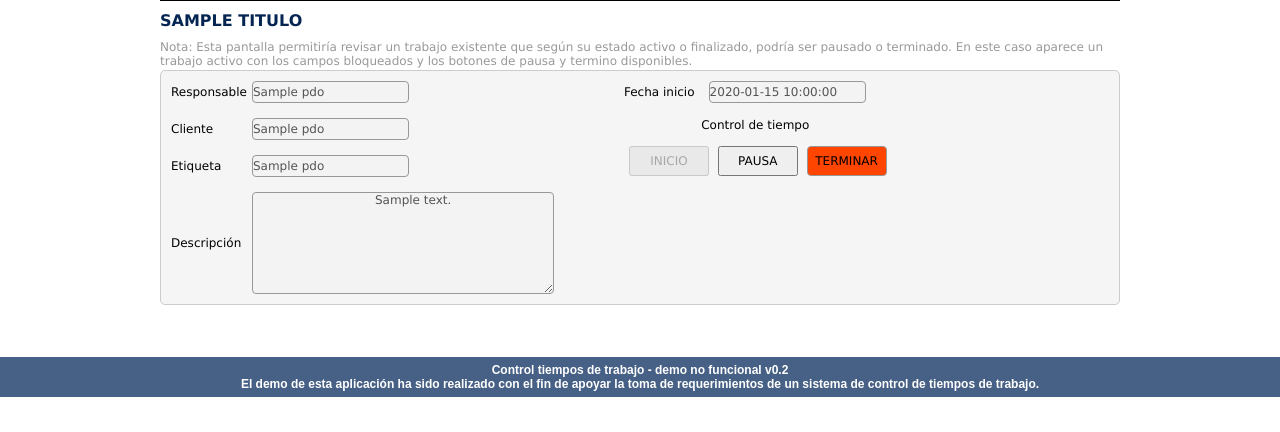
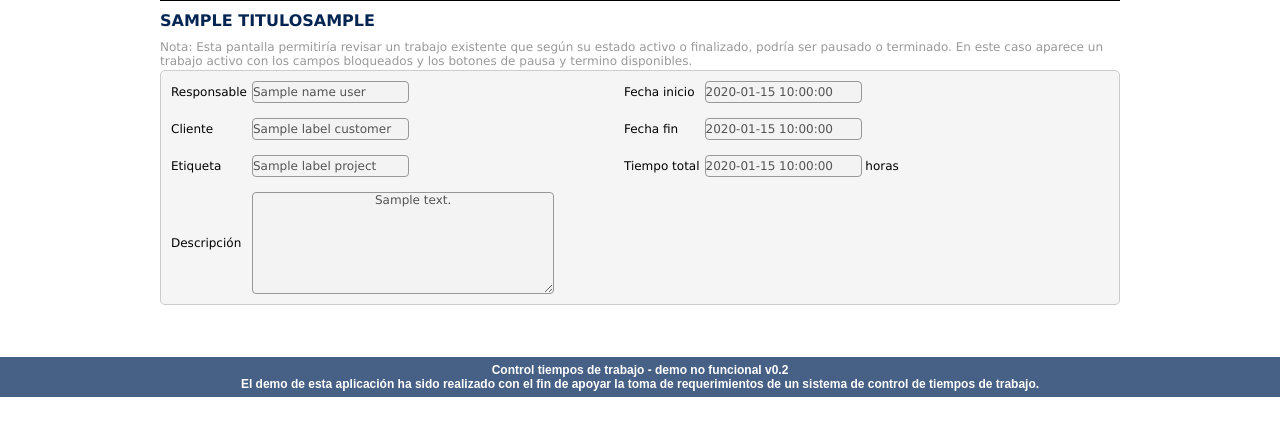
Before and after one commit to hthiers/CAService, a PHP site: template views/projects_view.php in a window 1280 px wide. Shown: the part 110-542 px from the top of the page. Run offline with PHP 8.4, Linux system fonts and the light colour scheme; the template is opened without the code that fills it: most values are stand-ins (such as "Sample title", 1, 10 or a date in 2020); data that the repository does not hold is empty.

Commit message:
Extension de proyectos con tiempo total en vista, controlador, modelo y modelo de datos. Bloqueo de controles cuando proyecto esta finalizado.

```diff
--- a/views/projects_view.php
+++ b/views/projects_view.php
@@ -60,7 +60,7 @@ if($session->id_tenant != null && $session->id_user != null):
     }
 </style>
 <script type="text/javascript" language="javascript" src="views/lib/jquery.dataTables.min.js"></script>
-<script type="text/javascript" charset="utf-8">
+<script type="text/javascript">
     $(document).ready(function(){
         $('.input_box').attr('disabled', 'disabled');
         $('#btn_play').attr('disabled', 'disabled');
@@ -114,7 +114,9 @@ require('templates/menu.tpl.php'); #banner & menu
         ?>
         <!-- END DEBUG -->
 
-        <p class="titulos-form"><?php echo $titulo; ?></p>
+        <?php #if(isset($pdo)): $values = $pdo->fetch(PDO::FETCH_ASSOC); ?>
+
+        <p class="titulos-form"><?php echo $titulo.$code_project; ?></p>
 
         <p style="font-size: 12px; color: #999;">
             Nota: Esta pantalla permitir&iacute;a revisar un trabajo existente que seg&uacute;n su estado activo o finalizado, podr&iacute;a ser
@@ -130,28 +132,31 @@ require('templates/menu.tpl.php'); #banner & menu
 
         <div id="dt_filtres">
 
-            <?php if(isset($pdo)): $values = $pdo->fetch(PDO::FETCH_ASSOC); ?>
+            <?php if($date_end == null): ?>
             <form id="formModule" name="formModule" method="post" action="?controller=Projects&action=projectsStop">
+            <?php else: ?>
+            <form>
+            <?php endif; ?>
                 <table class="table_left">
                     <tr>
                         <td class="middle">Responsable</td>
-                        <td class="middle"><input readonly="readonly" class="input_box" name="resp" type="text" value="<?php echo $values['name_user']; ?>" /></td>
+                        <td class="middle"><input readonly="readonly" class="input_box" name="resp" type="text" value="<?php echo $name_user; ?>" /></td>
                     </tr>
                     <tr>
                         <td class="middle">Cliente</td>
-                        <td class="middle"><input readonly="readonly" class="input_box" name="cliente" type="text" value="<?php echo $values['name_customer']; ?>" /></td>
+                        <td class="middle"><input readonly="readonly" class="input_box" name="cliente" type="text" value="<?php echo $label_customer; ?>" /></td>
                     </tr>
                     <tr>
                         <td class="middle">Etiqueta</td>
                         <td class="middle">
-                            <input type="text" class="input_box" readonly="readonly" name="etiqueta" value="<?php echo $values['label_project']; ?>" />
+                            <input type="text" class="input_box" readonly="readonly" name="etiqueta" value="<?php echo $label_project; ?>" />
                         </td>
                     </tr>
                     <tr>
                         <td>Descripci&oacute;n</td>
                         <td>
                             <textarea readonly="readonly" class="input_box" name="descripcion">
-                                <?php echo $values['desc_project']; ?>
+                                <?php echo $desc_project; ?>
                             </textarea>
                         </td>
                     </tr>
@@ -159,8 +164,9 @@ require('templates/menu.tpl.php'); #banner & menu
                 <table class="table_right">
                     <tr>
                         <td class="middle">Fecha inicio</td>
-                        <td class="middle"><input readonly="readonly" class="input_box" name="fecha_ini" type="text" value="<?php echo $values['date_ini']; ?>" /></td>
+                        <td class="middle"><input readonly="readonly" class="input_box" name="fecha_ini" type="text" value="<?php echo $date_ini; ?>" /></td>
                     </tr>
+                    <?php if($date_end == null): ?>
                     <tr>
                         <td colspan="2" style="text-align: center;">Control de tiempo
                             <br /><br />
@@ -173,15 +179,31 @@ require('templates/menu.tpl.php'); #banner & menu
                             -->
                         </td>
                     </tr>
+                    <?php else: ?>
+                    <tr>
+                        <td class="middle">Fecha fin</td>
+                        <td class="middle"><input readonly="readonly" class="input_box" name="fecha_fin" type="text" value="<?php echo $date_end; ?>" /></td>
+                    </tr>
+                    <tr>
+                        <td class="middle">Tiempo total</td>
+                        <td class="middle">
+                            <input readonly="readonly" class="input_box" name="tiempo_total" type="text" value="<?php echo $time_h; ?>" /> horas
+
+                            <input type="hidden" id="time_total_s" name="time_total_s" value="<?php echo $time_s; ?>" />
+                            <input type="hidden" id="time_total_m" name="time_total_m" value="<?php echo $time_m; ?>" />
+                            <input type="hidden" id="time_total_h" name="time_total_h" value="<?php echo $time_h; ?>" />
+                        </td>
+                    </tr>
+                    <?php endif; ?>
                 </table>
                 <div style="clear: both;">
-                    <input type="hidden" name="id_project" value="<?php echo $values['id_project']; ?>" />
+                    <input type="hidden" name="id_project" value="<?php echo $id_project; ?>" />
                 </div>
             </form>
             <?php
-            else:
-                echo "<h4>Ha ocurrido un error grave</h4>";
-            endif;
+            #else:
+            #    echo "<h4>Ha ocurrido un error grave</h4>";
+            #endif;
             ?>
         </div>
 
```
Also changed, not shown: controllers/ProjectsController.php (+37 -15 lines), models/ProjectsModel.php (+5 -2 lines), views/projects_dt.php (+12 -6 lines).
